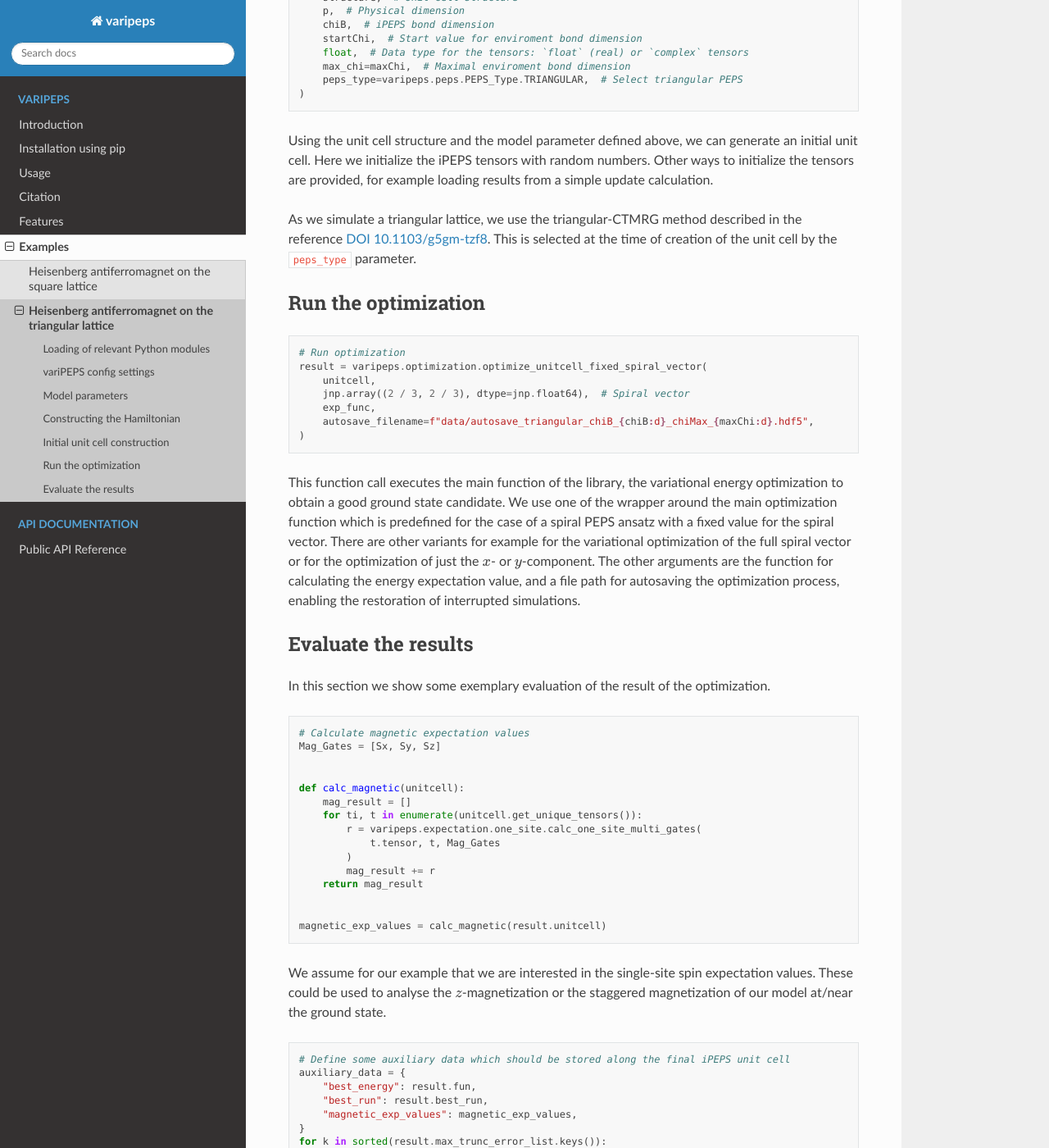
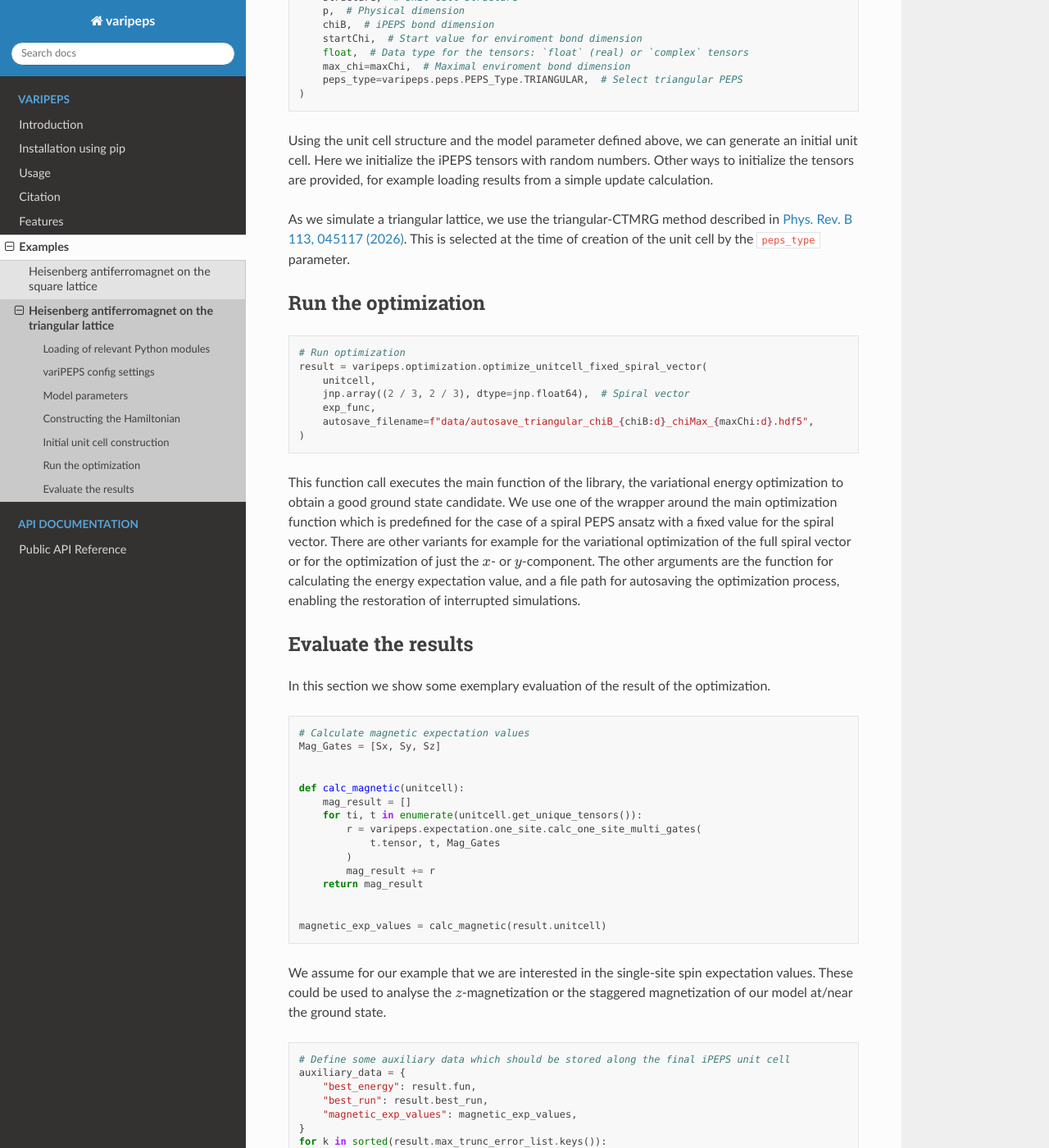
Before and after one commit to variPEPS/variPEPS_Python, a Sphinx documentation site: the page built from docs/source/examples/heisenberg_afm_triangular.rst, in a window 1280 px wide and 1400 px high, scrolled down 3653 px. Shown: the whole window at 82% size. Built offline with Sphinx 7.4.7 and the Read the Docs theme 3.1.0, drawn with Linux system fonts in a browser that asks for light colours; the version number is read from the project's files by our own code; some of the changed text lies outside the part shown.

Commit message:
Update reference in documentation

```diff
--- a/docs/source/examples/heisenberg_afm_triangular.rst
+++ b/docs/source/examples/heisenberg_afm_triangular.rst
@@ -196,7 +196,7 @@ numbers. Other ways to initialize the tensors are provided, for example loading
 from a simple update calculation.
 
 As we simulate a triangular lattice, we use the triangular-CTMRG method
-described in the reference `DOI 10.1103/g5gm-tzf8
+described in `Phys. Rev. B 113, 045117 (2026)
 <https://doi.org/10.1103/g5gm-tzf8>`_. This is selected at the time of creation
 of the unit cell by the ``peps_type`` parameter.
 
```
Also changed, not shown: other parts of docs/source/examples/heisenberg_afm_triangular.rst (+1 -1 lines).
